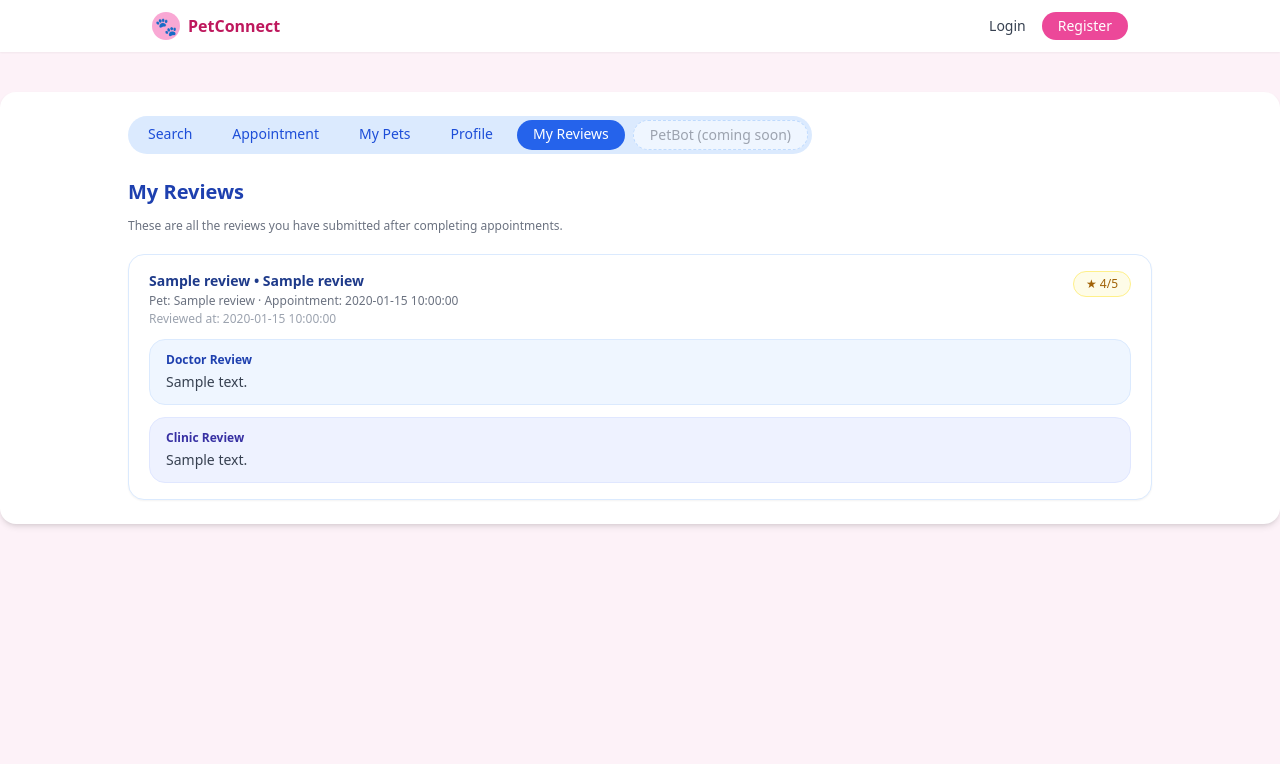
After one commit to sritipeach1/pet-care-vet-connect, a Flask app: template templates/owner_my_reviews.html in a window 1280 px wide. The commit adds this page. Shown: the top 764 px of the page. Run offline with Flask 3, Linux system fonts and the light colour scheme; the template is opened without the code that fills it: most values are stand-ins (such as "Sample title", 1, 10 or a date in 2020); some libraries are stand-ins or nearby versions.

Commit message:
Review + rating system working

```diff
--- a/app.py
+++ b/app.py
@@ -1772,6 +1772,8 @@ def owner_search():
     """
     Search clinics by name, location, rating.
     Uses clinics + doctors + users.is_verified.
+    Clinic rating = AVG(doctors.rating) (doctor avg ratings)
+    Clinic review count = total number of appointment ratings across doctors in that clinic
     """
     guard = _require_owner()
     if guard:
@@ -1788,15 +1790,24 @@ def owner_search():
     cur.execute("SELECT DISTINCT location FROM clinics ORDER BY location")
     locations = [row["location"] for row in cur.fetchall() if row["location"]]
 
-    # Base query: only clinics whose user is verified
+    # ✅ Updated query:
+    # - clinic_rating = average of doctors.rating (doctor average ratings)
+    # - clinic_review_count = total number of reviews (appointments.rating IS NOT NULL) across that clinic
     sql = """
         SELECT
             c.*,
             u.clinic_location,
-            COALESCE(AVG(d.rating), 0) AS clinic_rating,
-            COUNT(d.id)                AS doctor_count
+            COALESCE(AVG(COALESCE(d.rating, 0)), 0) AS clinic_rating,
+            (
+                SELECT COUNT(a.rating)
+                FROM appointments a
+                JOIN doctors d2 ON a.doctor_id = d2.id
+                WHERE d2.clinic_id = c.id
+                  AND a.rating IS NOT NULL
+            ) AS clinic_review_count,
+            COUNT(d.id) AS doctor_count
         FROM clinics c
-        JOIN users u   ON c.user_id = u.id
+        JOIN users u ON c.user_id = u.id
         LEFT JOIN doctors d ON d.clinic_id = c.id
         WHERE u.is_verified = 1
     """
@@ -1971,6 +1982,8 @@ def _doctor_slots_for_date(conn, doctor_id: int, date_str: str):
 def owner_clinic_detail(clinic_id):
     """
     Show single clinic details + doctors + booking form.
+    Clinic rating = AVG(doctors.rating)
+    Clinic review count = total number of appointment ratings across all doctors in this clinic
     """
     guard = _require_owner()
     if guard:
@@ -1979,12 +1992,19 @@ def owner_clinic_detail(clinic_id):
     conn = _get_conn()
     cur = conn.cursor()
 
-    # Clinic info + average rating
+    # ✅ Updated clinic info: rating + review count
     cur.execute(
         """
         SELECT
             c.*,
-            COALESCE(AVG(d.rating), 0) AS clinic_rating
+            COALESCE(AVG(COALESCE(d.rating, 0)), 0) AS clinic_rating,
+            (
+                SELECT COUNT(a.rating)
+                FROM appointments a
+                JOIN doctors d2 ON a.doctor_id = d2.id
+                WHERE d2.clinic_id = c.id
+                  AND a.rating IS NOT NULL
+            ) AS clinic_review_count
         FROM clinics c
         LEFT JOIN doctors d ON d.clinic_id = c.id
         WHERE c.id = ?
@@ -2040,6 +2060,7 @@ def owner_clinic_detail(clinic_id):
         doctor_slots={},
         today=today
     )
+
 
 
 
@@ -2422,113 +2443,208 @@ def owner_appointments():
         completed=completed,
         cancelled=cancelled,
     )
-# Rewiew and Rating (Sriti)
-
-@app.route("/owner/appointment/<int:appt_id>/review", methods=["GET", "POST"])
-def owner_leave_review(appt_id):
+
+
+
+# ---------------- DEMO HELPERS (temporary) ----------------
+DEMO_MODE = True  # set to False before final submission if you want
+
+@app.route("/owner/appointment/<int:appt_id>/demo_complete", methods=["POST"])
+def owner_demo_complete(appt_id):
+    # Only allow in demo mode
+    if not DEMO_MODE:
+        flash("Demo actions are disabled.", "warning")
+        return redirect(url_for("owner_appointments"))
+
     # Must be logged in as owner
     if "user_id" not in session or session.get("role") != "owner":
-        flash("Please log in as a pet owner.", "warning")
-        return redirect(url_for("login"))
+        flash("Please log in as an owner.", "warning")
+        return redirect(url_for("login"))
+
+    conn = get_db()
+    conn.row_factory = sqlite3.Row
+    cur = conn.cursor()
+
+    # Ensure appointment belongs to this owner AND is approved
+    row = cur.execute("""
+        SELECT a.id, a.status
+        FROM appointments a
+        JOIN pets p ON a.pet_id = p.id
+        JOIN owners o ON p.owner_id = o.id
+        WHERE a.id = ? AND o.user_id = ?
+    """, (appt_id, session["user_id"])).fetchone()
+
+    if not row:
+        conn.close()
+        flash("Appointment not found.", "danger")
+        return redirect(url_for("owner_appointments"))
+
+    status = (row["status"] or "").lower()
+    if status != "approved":
+        conn.close()
+        flash("Only APPROVED appointments can be marked completed (demo).", "warning")
+        return redirect(url_for("owner_appointments"))
+
+    cur.execute("UPDATE appointments SET status = 'completed' WHERE id = ?", (appt_id,))
+    conn.commit()
+    conn.close()
+
+    flash("✅ Marked as completed (demo).", "success")
+    return redirect(url_for("owner_appointments"))
+
+# Rewiew and Rating (Sriti)
+
+def update_doctor_rating_and_clinic_rating(conn, doctor_id):
+    cur = conn.cursor()
+
+    # ✅ Doctor avg rating (only completed appointments with rating)
+    avg_doctor = cur.execute("""
+        SELECT AVG(rating)
+        FROM appointments
+        WHERE doctor_id = ? AND rating IS NOT NULL
+    """, (doctor_id,)).fetchone()[0]
+
+    avg_doctor = round(avg_doctor, 1) if avg_doctor else 0.0
+
+    cur.execute("""
+        UPDATE doctors SET rating = ?
+        WHERE id = ?
+    """, (avg_doctor, doctor_id))
+
+    # ✅ Update clinic rating based on all doctor ratings
+    clinic_id = cur.execute("SELECT clinic_id FROM doctors WHERE id = ?", (doctor_id,)).fetchone()[0]
+
+    avg_clinic = cur.execute("""
+        SELECT AVG(rating)
+        FROM doctors
+        WHERE clinic_id = ?
+    """, (clinic_id,)).fetchone()[0]
+
+    avg_clinic = round(avg_clinic, 1) if avg_clinic else 0.0
+
+    cur.execute("""
+        UPDATE clinics SET location = location
+        WHERE id = ?
+    """, (clinic_id,))
+@app.route("/owner/review/<int:appt_id>", methods=["POST"])
+def owner_submit_review(appt_id):
+    guard = _require_owner()
+    if guard:
+        return guard
+
+    doctor_rating = request.form.get("doctor_rating")
+    doctor_review = (request.form.get("doctor_review") or "").strip()
+    clinic_review = (request.form.get("clinic_review") or "").strip()
+
+    if not doctor_rating:
+        flash("Doctor rating is required.", "danger")
+        return redirect(url_for("owner_appointments"))
+
+    try:
+        doctor_rating = int(doctor_rating)
+        if doctor_rating < 1 or doctor_rating > 5:
+            raise ValueError
+    except:
+        flash("Rating must be between 1 and 5.", "danger")
+        return redirect(url_for("owner_appointments"))
 
     conn = get_db()
     cur = conn.cursor()
 
-    # Get owner row for current user
+    # ✅ Ensure appointment belongs to this owner + is completed
+    cur.execute("""
+        SELECT a.*, p.owner_id, o.user_id
+        FROM appointments a
+        JOIN pets p ON a.pet_id = p.id
+        JOIN owners o ON p.owner_id = o.id
+        WHERE a.id = ?
+    """, (appt_id,))
+    appt = cur.fetchone()
+
+    if not appt:
+        conn.close()
+        flash("Appointment not found.", "danger")
+        return redirect(url_for("owner_appointments"))
+
+    if appt["user_id"] != session.get("user_id"):
+        conn.close()
+        flash("You cannot review this appointment.", "danger")
+        return redirect(url_for("owner_appointments"))
+
+    if (appt["status"] or "").lower() != "completed":
+        conn.close()
+        flash("You can only review completed appointments.", "warning")
+        return redirect(url_for("owner_appointments"))
+
+    if appt["reviewed_at"]:
+        conn.close()
+        flash("You already reviewed this appointment.", "info")
+        return redirect(url_for("owner_appointments"))
+
+    reviewed_at = datetime.now().strftime("%Y-%m-%d %H:%M:%S")
+
+    # ✅ Save review to appointment
+    cur.execute("""
+        UPDATE appointments
+        SET rating = ?, doctor_review = ?, clinic_review = ?, reviewed_at = ?
+        WHERE id = ?
+    """, (doctor_rating, doctor_review, clinic_review, reviewed_at, appt_id))
+
+    conn.commit()
+
+    # ✅ Update doctor rating avg
+    update_doctor_rating_and_clinic_rating(conn, appt["doctor_id"])
+
+    conn.commit()
+    conn.close()
+
+    flash("✅ Review submitted successfully!", "success")
+    return redirect(url_for("owner_appointments"))
+
+
+
+@app.route("/owner/my-reviews")
+def owner_my_reviews():
+    guard = _require_owner()
+    if guard:
+        return guard
+
+    conn = _get_conn()
+    cur = conn.cursor()
+
     owner = _get_owner_for_current_user(conn)
     if not owner:
         conn.close()
         flash("Owner profile not found.", "danger")
         return redirect(url_for("owner_dashboard"))
 
-    # Appointment must belong to this owner
-    appt = cur.execute("""
+    reviews = cur.execute("""
         SELECT
-            a.*,
+            a.id,
+            a.appointment_date,
+            a.rating,
+            a.reviewed_at,
+            a.doctor_review,
+            a.clinic_review,
+            p.name AS pet_name,
             d.name AS doctor_name,
-            c.name AS clinic_name,
-            p.name AS pet_name
+            c.name AS clinic_name
         FROM appointments a
-        JOIN pets p    ON a.pet_id = p.id
-        JOIN owners o  ON p.owner_id = o.id
+        JOIN pets p ON a.pet_id = p.id
         JOIN doctors d ON a.doctor_id = d.id
         JOIN clinics c ON d.clinic_id = c.id
-        WHERE a.id = ? AND o.id = ?
-    """, (appt_id, owner["id"])).fetchone()
-
-    if not appt:
-        conn.close()
-        flash("Appointment not found.", "warning")
-        return redirect(url_for("owner_appointments"))
-
-    # Only completed appointments can be reviewed
-    status = (appt["status"] or "").lower()
-    if status != "completed":
-        conn.close()
-        flash("You can only review a completed appointment.", "warning")
-        return redirect(url_for("owner_appointments"))
-
-    # One review per appointment
-    already_reviewed = appt["reviewed_at"] is not None
-    if already_reviewed:
-        conn.close()
-        flash("You already reviewed this appointment.", "info")
-        return redirect(url_for("owner_appointments"))
-
-    if request.method == "POST":
-        doctor_rating = (request.form.get("doctor_rating") or "").strip()
-        doctor_review = (request.form.get("doctor_review") or "").strip()
-        clinic_rating = (request.form.get("clinic_rating") or "").strip()
-        clinic_review = (request.form.get("clinic_review") or "").strip()
-
-        # Validate ratings (1-5)
-        try:
-            doctor_rating = int(doctor_rating)
-            clinic_rating = int(clinic_rating)
-            if doctor_rating < 1 or doctor_rating > 5:
-                raise ValueError()
-            if clinic_rating < 1 or clinic_rating > 5:
-                raise ValueError()
-        except Exception:
-            conn.close()
-            flash("Ratings must be between 1 and 5.", "danger")
-            return redirect(url_for("owner_leave_review", appt_id=appt_id))
-
-        reviewed_at = datetime.now().strftime("%Y-%m-%d %H:%M:%S")
-
-        # Save review to appointments
-        cur.execute("""
-            UPDATE appointments
-            SET rating = ?,
-                review_text = ?,
-                clinic_rating = ?,
-                clinic_review_text = ?,
-                reviewed_at = ?
-            WHERE id = ?
-        """, (doctor_rating, doctor_review, clinic_rating, clinic_review, reviewed_at, appt_id))
-        conn.commit()
-
-        # Update doctor average rating (rounded 1 decimal) + keep count available later
-        doctor_id = appt["doctor_id"]
-        row = cur.execute("""
-            SELECT AVG(rating) AS avg_rating, COUNT(rating) AS cnt
-            FROM appointments
-            WHERE doctor_id = ? AND rating IS NOT NULL
-        """, (doctor_id,)).fetchone()
-
-        avg_rating = float(row["avg_rating"]) if row and row["avg_rating"] is not None else 0.0
-        avg_rating = round(avg_rating, 1)
-
-        cur.execute("UPDATE doctors SET rating = ? WHERE id = ?", (avg_rating, doctor_id))
-        conn.commit()
-
-        conn.close()
-        flash("Review submitted successfully!", "success")
-        return redirect(url_for("owner_appointments"))
-
-    # GET -> show review form
-    conn.close()
-    return render_template("review_form.html", appt=appt)
+        WHERE p.owner_id = ?
+          AND a.reviewed_at IS NOT NULL
+        ORDER BY a.reviewed_at DESC
+    """, (owner["id"],)).fetchall()
+
+    conn.close()
+
+    return render_template("owner_my_reviews.html", reviews=reviews)
+
+
+
+
 
 # FEATURE 11: SUBSCRIPTION & PAYMENT (Rayan)
 
--- a/templates/owner_clinic_detail.html
+++ b/templates/owner_clinic_detail.html
@@ -38,8 +38,13 @@
       <div>
         <div class="flex items-center space-x-2">
           <h2 class="text-xl font-semibold text-blue-900">{{ clinic['name'] }}</h2>
+
+          <!-- ✅ Rating + Review Count -->
           <span class="text-yellow-500 text-sm">
             ★ {{ '%.1f'|format(clinic['clinic_rating'] or 0) }}
+            <span class="text-gray-400 text-xs">
+              ({{ clinic['clinic_review_count'] or 0 }} reviews)
+            </span>
           </span>
         </div>
 
--- /dev/null
+++ b/templates/owner_my_reviews.html
@@ -0,0 +1,103 @@
+{% extends "base.html" %}
+{% block content %}
+
+<div class="max-w-5xl mx-auto">
+
+  <!-- TOP BAR NAV -->
+  <div class="flex items-center justify-between mb-6">
+    <div class="flex space-x-2 bg-blue-100 rounded-full px-1 py-1 text-sm">
+      <a href="{{ url_for('owner_search') }}"
+         class="px-4 py-1 rounded-full text-blue-700 hover:bg-blue-200">
+        Search
+      </a>
+      <a href="{{ url_for('owner_appointments') }}"
+         class="px-4 py-1 rounded-full text-blue-700 hover:bg-blue-200">
+        Appointment
+      </a>
+      <a href="{{ url_for('owner_dashboard', tab='pets') }}"
+         class="px-4 py-1 rounded-full text-blue-700 hover:bg-blue-200">
+        My Pets
+      </a>
+      <a href="{{ url_for('owner_dashboard', tab='owner') }}"
+         class="px-4 py-1 rounded-full text-blue-700 hover:bg-blue-200">
+        Profile
+      </a>
+
+      <!-- ACTIVE -->
+      <a href="{{ url_for('owner_my_reviews') }}"
+         class="px-4 py-1 rounded-full bg-blue-600 text-white">
+        My Reviews
+      </a>
+
+      <span class="px-4 py-1 rounded-full text-gray-400 bg-blue-50 border border-dashed border-blue-200">
+        PetBot (coming soon)
+      </span>
+    </div>
+  </div>
+
+  <!-- PAGE TITLE -->
+  <h2 class="text-xl font-semibold text-blue-800 mb-3">My Reviews</h2>
+  <p class="text-xs text-gray-500 mb-5">
+    These are all the reviews you have submitted after completing appointments.
+  </p>
+
+  {% if reviews and reviews|length > 0 %}
+    <div class="space-y-4">
+
+      {% for r in reviews %}
+        <div class="bg-white rounded-2xl border border-blue-100 px-5 py-4 shadow-sm">
+
+          <div class="flex justify-between items-start">
+
+            <div>
+              <p class="text-sm font-semibold text-blue-900">
+                {{ r['clinic_name'] }} • {{ r['doctor_name'] }}
+              </p>
+              <p class="text-xs text-gray-500 mt-0.5">
+                Pet: {{ r['pet_name'] }} · Appointment: {{ r['appointment_date'] }}
+              </p>
+
+              <p class="text-xs text-gray-400 mt-0.5">
+                Reviewed at: {{ r['reviewed_at'] }}
+              </p>
+            </div>
+
+            <!-- Doctor Rating Badge -->
+            <div class="flex items-center gap-2">
+              <span class="text-xs px-3 py-1 rounded-full bg-yellow-50 text-yellow-700 border border-yellow-200">
+                ★ {{ r['rating'] }}/5
+              </span>
+            </div>
+
+          </div>
+
+          <!-- ✅ Doctor Review -->
+          {% if r['doctor_review'] %}
+            <div class="mt-3 bg-blue-50 border border-blue-100 rounded-2xl px-4 py-3">
+              <p class="text-xs font-semibold text-blue-800 mb-1">Doctor Review</p>
+              <p class="text-sm text-gray-700">{{ r['doctor_review'] }}</p>
+            </div>
+          {% endif %}
+
+          <!-- ✅ Clinic Review (Optional) -->
+          {% if r['clinic_review'] %}
+            <div class="mt-3 bg-indigo-50 border border-indigo-100 rounded-2xl px-4 py-3">
+              <p class="text-xs font-semibold text-indigo-800 mb-1">Clinic Review</p>
+              <p class="text-sm text-gray-700">{{ r['clinic_review'] }}</p>
+            </div>
+          {% endif %}
+
+        </div>
+      {% endfor %}
+
+    </div>
+
+  {% else %}
+    <div class="bg-white rounded-2xl border border-dashed border-blue-200 p-8 text-center text-sm text-gray-500">
+      You haven’t submitted any reviews yet. Complete an appointment first, then leave a review.
+    </div>
+  {% endif %}
+
+</div>
+
+{% endblock %}
```
Also changed, not shown: schema.sql (+5 -9 lines), templates/owner_appointments.html (+92 -7 lines), templates/owner_search.html (+20 -2 lines), update_schema.py (added, +31 -0 lines), instance/petcare.db.
